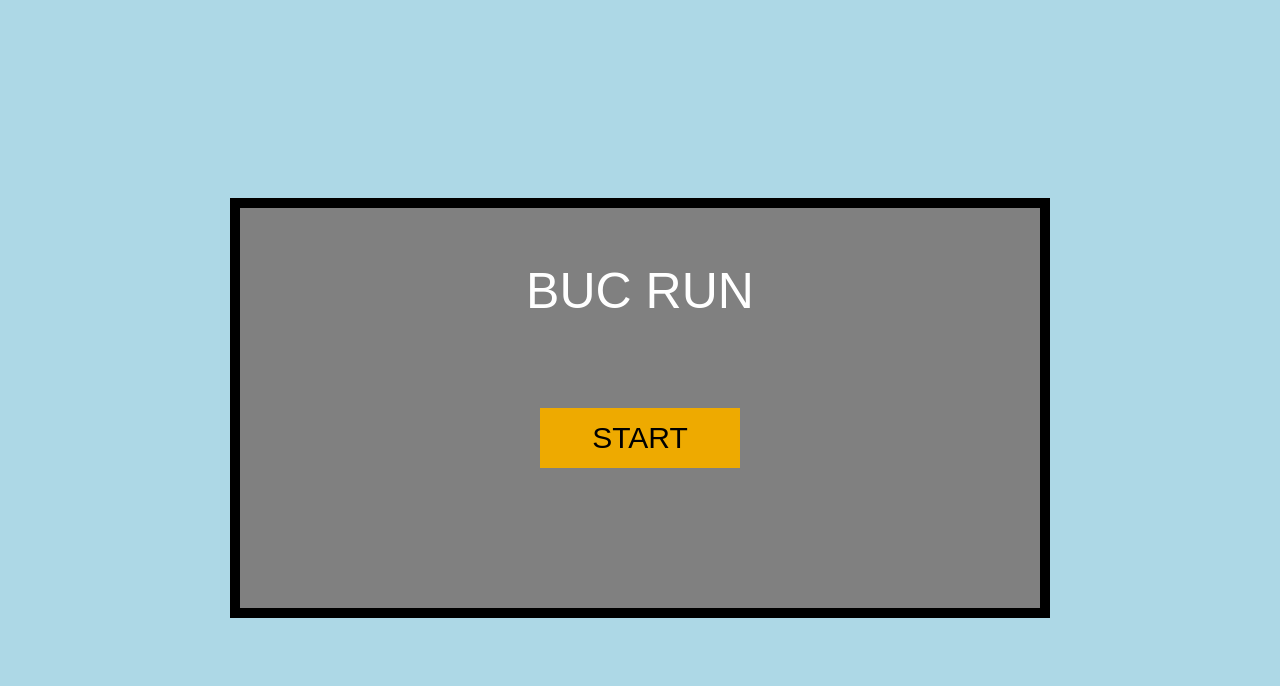
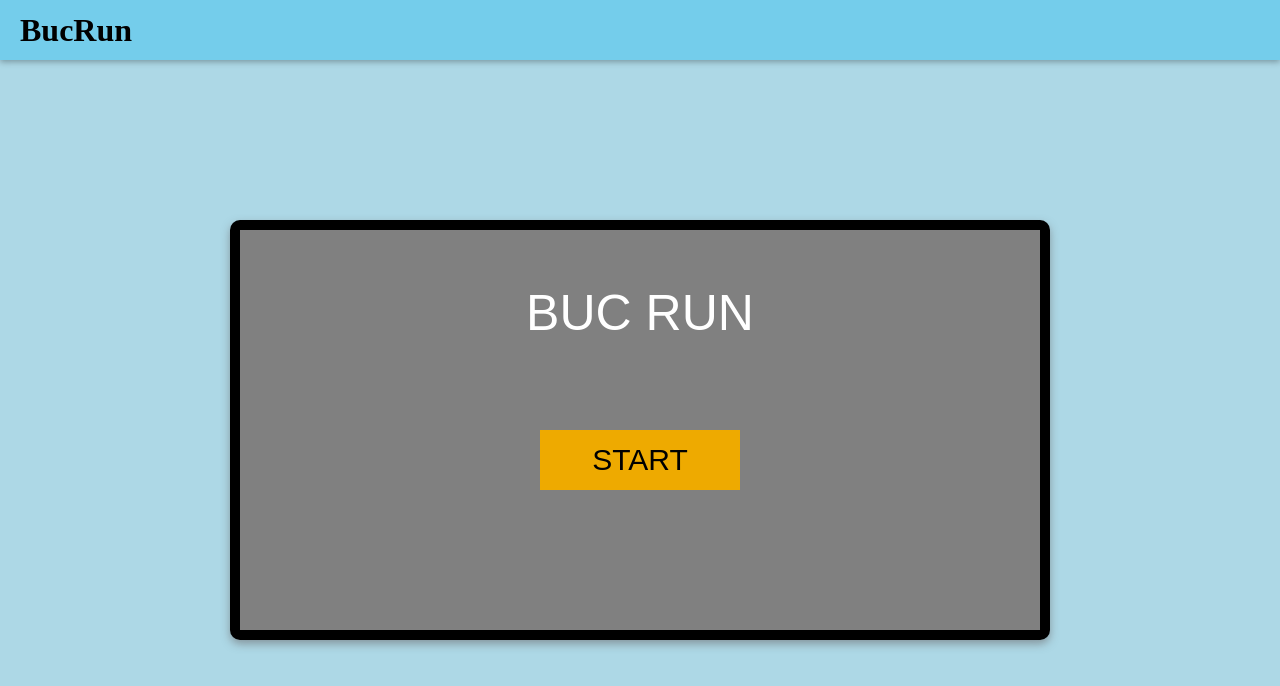
Before and after one commit to Octowalrus/BucRun, a website: page BucRun.html in a window 1280 px wide. Drawn offline with Linux system fonts and the light colour scheme.

Commit message:
Added comments for clarity, and added html and css additions

```diff
--- a/BucRun.html
+++ b/BucRun.html
@@ -5,10 +5,18 @@
     <title>BucRun</title>
     <link rel="stylesheet" href="Scripts/style.css" />
   </head>
+  <!-- The body of the HTML document contains the structure of the game interface -->
   <body>
+    <header class="top-bar">
+      <!-- <img src="Assets/logo.png" alt="Logo" class="logo"> Later can be added for a logo -->
+      <h1 class="game-title">BucRun</h1>
+    </header>
+
+    <!-- Game scene -->
     <div class="body-container">
       <div class="game-container">
         <canvas id="gameCanvas" width="800" height="400"></canvas>
+        <!-- The canvas element is where the game will be rendered -->
         <script type="text/javascript" src="Scripts/BucRun.js"></script>
       </div>
     </div>
--- a/Scripts/BucRun.js
+++ b/Scripts/BucRun.js
@@ -1,14 +1,16 @@
-let currentScreen = 'menu';
+// main variable to track the current screen (menu or playing)
+let currentScreen = "menu";
 const canvas = document.getElementById("gameCanvas");
 const ctx = canvas.getContext("2d");
 
+// load sprites assets of each state
 const sprites = {
   stand: new Image(),
   prejump: new Image(),
   jump: new Image(),
-  land: new Image()
+  land: new Image(),
 };
-
+// sets the source for each sprite to the corresponding image file
 sprites.jump.src = "Assets/BuckyJumping.png";
 sprites.land.src = "Assets/BuckyLanding.png";
 sprites.prejump.src = "Assets/BuckyPreJump.png";
@@ -16,6 +18,7 @@ sprites.stand.src = "Assets/BuckyRunning.png";
 
 const groundY = 350;
 
+// player object with properties for position, size, speed, velocity, gravity, and jump state
 let player = {
   x: 20,
   y: 350,
@@ -27,12 +30,12 @@ let player = {
 
   state: "stand",
   prejumpTimer: 0,
-  landingTimer: 0
+  landingTimer: 0,
 };
 
 let jumpQueued = false;
 
-// key press
+// key press event listener for jump input
 document.addEventListener("keydown", (e) => {
   if (e.repeat) return;
 
@@ -45,29 +48,31 @@ document.addEventListener("keydown", (e) => {
   }
 });
 
-canvas.addEventListener('click', () => {
-  if (currentScreen === 'menu') {
-    currentScreen = 'playing'; // Transition from menu to game
+// listens for clicks on the canvas for navigating the menu
+canvas.addEventListener("click", () => {
+  if (currentScreen === "menu") {
+    currentScreen = "playing"; // Transition from menu to game
   }
 });
-
+// main update function to handle player movement, jumping, and landing logic
 function update() {
+  // handles the prejump state and lowers the timer until it reaches 0, then initiates the jump
   if (player.state === "prejump") {
     player.prejumpTimer--;
-
+    // when prejump timer reaches 0 and jump is queued, initiates the jump based off jump velocity and changes the state to jump
     if (player.prejumpTimer <= 0 && jumpQueued) {
       player.velocityY = -player.speed * 3;
       player.state = "jump";
-      player.onGround = false;   // move it here
+      player.onGround = false;
       jumpQueued = false;
     }
   }
-
+  // if the player is in the air, apply gravity to the velocity and update the y position
   if (!player.onGround) {
     player.velocityY += player.gravity;
     player.y += player.velocityY;
   }
-
+  // if the player has reached the ground, reset the y position and velocity, and handle landing state
   if (player.y >= groundY) {
     const wasInAir = !player.onGround || player.state === "jump";
 
@@ -81,7 +86,7 @@ function update() {
 
     player.onGround = true;
   }
-
+  // if the player is in the landing state, lower the timer until it reaches 0, then change the state back to stand
   if (player.state === "land") {
     player.landingTimer--;
 
@@ -90,26 +95,27 @@ function update() {
     }
   }
 }
-
+// function to draw the main menu screen
 function drawMainMenu() {
   ctx.clearRect(0, 0, canvas.width, canvas.height);
 
   // make the title text
-  ctx.fillStyle = 'white';
-  ctx.font = '50px Arial';
-  ctx.textAlign = 'center';
-  ctx.fillText('BUC RUN', canvas.width / 2, 100);
+  ctx.fillStyle = "white";
+  ctx.font = "50px Arial";
+  ctx.textAlign = "center";
+  ctx.fillText("BUC RUN", canvas.width / 2, 100);
 
   // draw the start button
-  ctx.fillStyle = '#eeaa00';
+  ctx.fillStyle = "#eeaa00";
   ctx.fillRect(canvas.width / 2 - 100, 200, 200, 60);
 
   // text in button
-  ctx.fillStyle = 'black';
-  ctx.font = '30px Arial';
-  ctx.fillText('START', canvas.width / 2, 240);
+  ctx.fillStyle = "black";
+  ctx.font = "30px Arial";
+  ctx.fillText("START", canvas.width / 2, 240);
 }
 
+// draws the player's current sprite based on the state
 function draw() {
   ctx.clearRect(0, 0, canvas.width, canvas.height);
 
@@ -121,24 +127,24 @@ function draw() {
 
   ctx.drawImage(currentSprite, player.x, player.y, player.size, player.size);
 }
-
+// main game loop to update and draw the game state
 function gameLoop() {
   update();
   draw();
   requestAnimationFrame(gameLoop);
 }
-
+// main loop to handle screen rendering and game updates
 function mainLoop() {
   // clear canvas
   ctx.clearRect(0, 0, canvas.width, canvas.height);
 
   // switch statement to change between the screens
   switch (currentScreen) {
-    case 'menu':
+    case "menu":
       drawMainMenu();
       break;
-    case 'playing':
-      case 'playing':
+    case "playing":
+    case "playing":
       update();
       draw();
       break;
--- a/Scripts/style.css
+++ b/Scripts/style.css
@@ -1,22 +1,54 @@
+/* main body style */
 body {
   background-color: lightblue;
   overflow: hidden;
+  /* Remove default margin and padding */
+  margin: 0;
+  padding: 0;
+  display: flex;
+  flex-direction: column;
+  height: 100vh;
 }
+/* Game scene style */
 #gameCanvas {
   background: gray;
   display: block;
   margin: auto;
 }
+/* Body container styling */
 .body-container {
+  flex: 1;
   display: flex;
   justify-content: center;
   align-items: center;
   height: 100vh;
+  margin-top: auto; /* to account for the top bar height */
+  margin-bottom: auto;
 }
+/* Game container styling */
 .game-container {
   background-color: black;
   display: flex;
   justify-content: center;
   align-items: center;
   padding: 10px;
+  border-radius: 10px;
+  box-shadow: 0 4px 8px rgba(95, 88, 88, 0.5); /* adds a shadow for depth */
 }
+/* Top bar styling */
+.top-bar {
+  width: 100%;
+  height: 60px;
+  background-color: rgb(116, 205, 235); /* color of the top bar */
+  display: flex;
+  align-items: center;
+  justify-content: flex-start; /* pushes logo to the right */
+  padding: 0 20px;
+  box-sizing: border-box;
+  box-shadow: 0 2px 6px rgba(0, 0, 0, 0.3); /* adds a subtle shadow for depth */
+}
+/* Logo styling */
+.logo {
+  height: 40px; /* controls logo size */
+  width: auto;
+}
```
